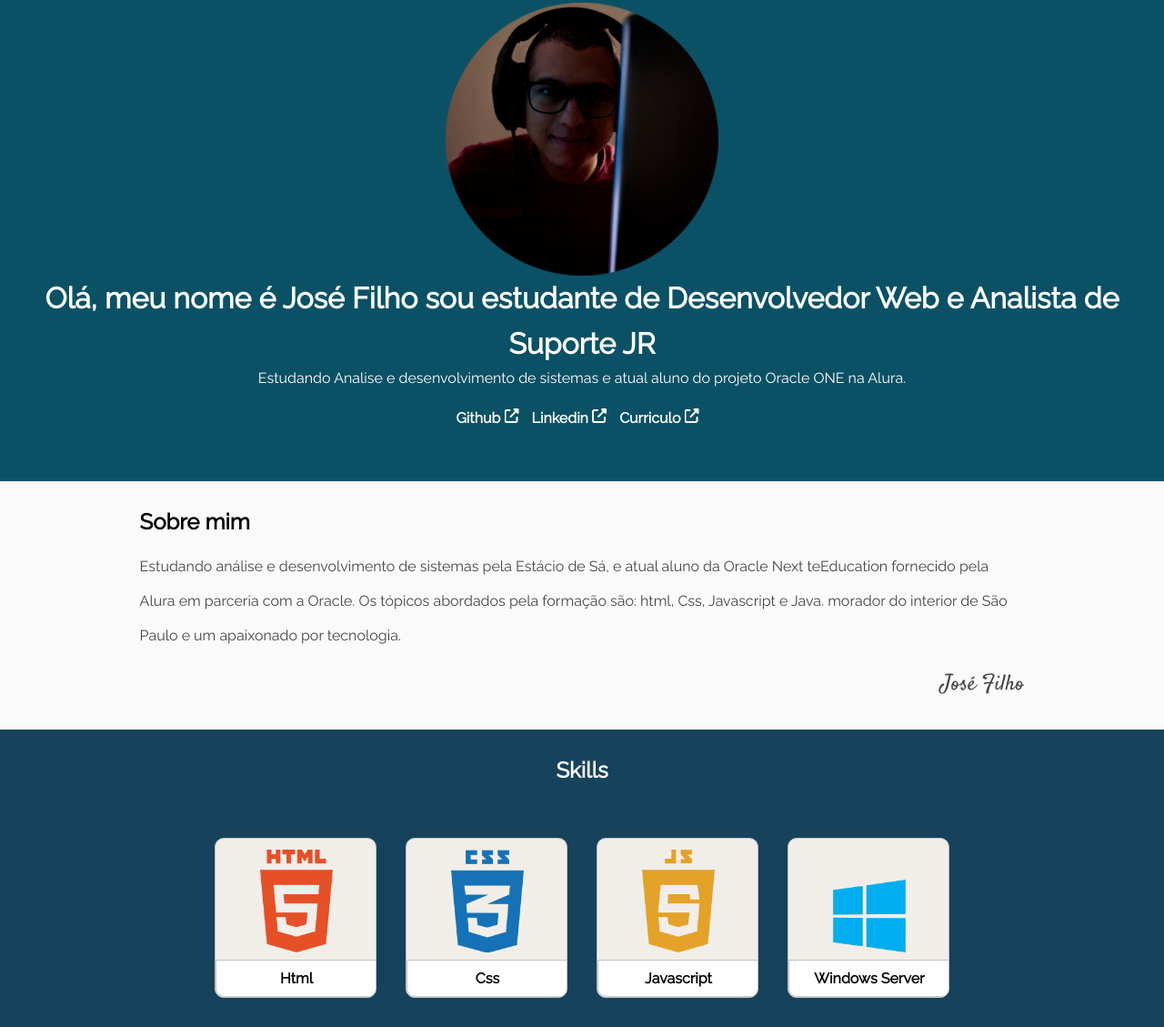
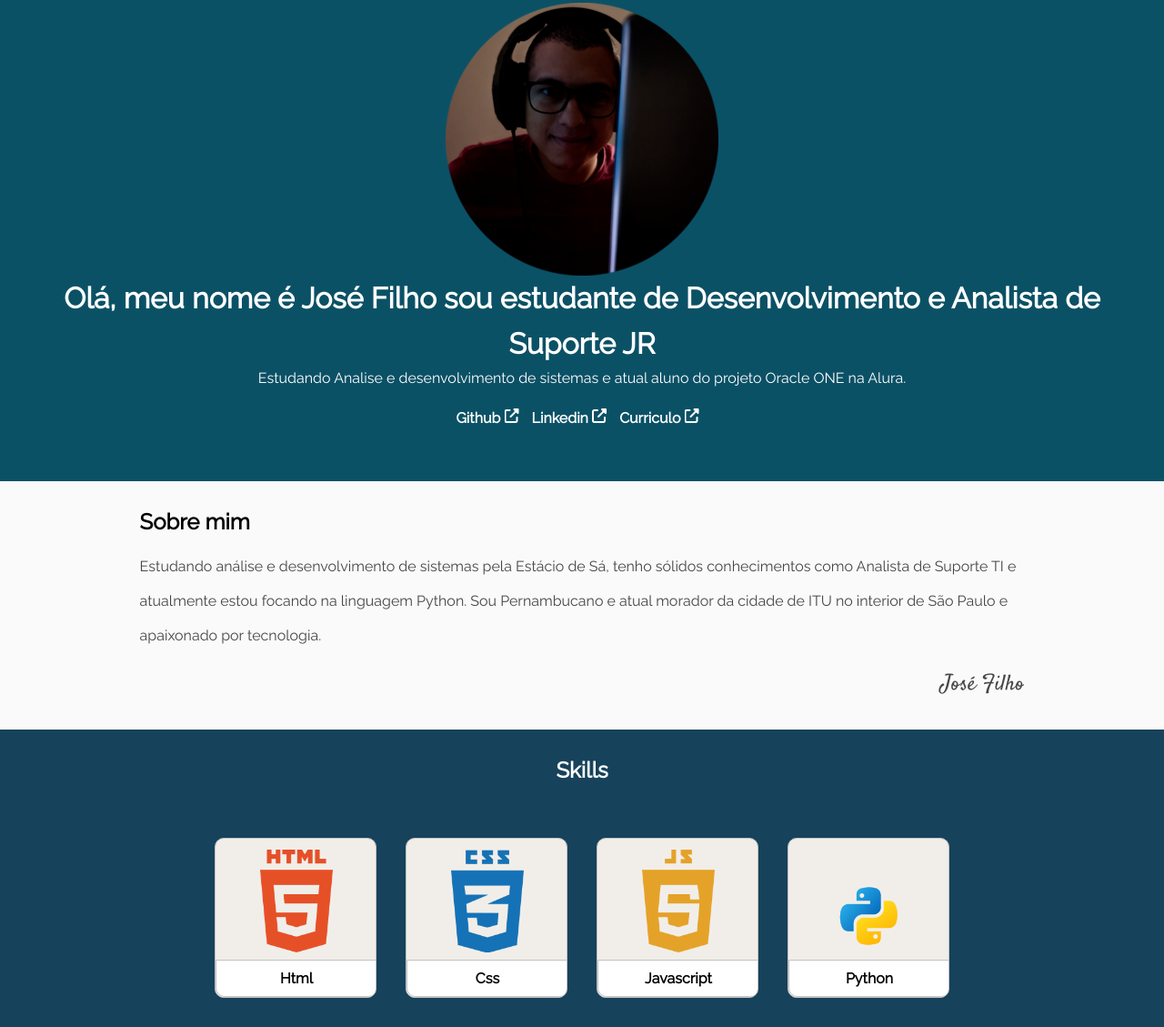
Before and after one commit to josecsfilho/Sobre, a plain HTML site: page index.html in a window 1280 px wide. Shown: the part 83-1212 px from the top of the page at 91% size. Drawn offline with nearby package versions, Linux system fonts and the light colour scheme.

Commit message:
Add files via upload

```diff
--- a/index.html
+++ b/index.html
@@ -53,7 +53,7 @@
     <header>
         <div class="container">
             <div class="text-content" data-aos="flip-down" data-aos-duration="3000">
-                <h1>Olá, meu nome é José Filho sou estudante de Desenvolvedor Web e Analista de Suporte JR</h1>
+                <h1>Olá, meu nome é José Filho sou estudante de Desenvolvimento e Analista de Suporte JR</h1>
                 <p>Estudando Analise e desenvolvimento de sistemas e atual aluno do projeto
                     Oracle ONE na Alura.</p>
                 <ul>
@@ -74,7 +74,7 @@
     </main>
     <section id="about" class="about-me" data-aos="fade-down" data-aos-anchor-placement="top-bottom" data-aos-duration="1500">
         <h2>Sobre mim</h2>
-        <p>Estudando análise e desenvolvimento de sistemas pela Estácio de Sá, e atual aluno da Oracle Next teEducation fornecido pela Alura em parceria com a Oracle. Os tópicos abordados pela formação são: html, Css, Javascript e Java. morador do interior de São Paulo e um apaixonado por tecnologia.</p>
+        <p>Estudando análise e desenvolvimento de sistemas pela Estácio de Sá, tenho sólidos conhecimentos como Analista de Suporte TI e atualmente estou focando na linguagem Python. Sou Pernambucano e atual morador da cidade de ITU no interior de São Paulo e apaixonado por tecnologia.</p>
 
         <div class="signature">
             <p>José Filho</p>
@@ -97,8 +97,8 @@
                 <legend>Javascript</legend>
             </div>
             <div class="items">
-                <img src="assets/img/windows.png" alt="placeholder" class="skills-image">
-                <legend>Windows Server</legend>
+                <img src="assets/img/icons8-python-144.png" alt="placeholder" class="skills-image">
+                <legend>Python</legend>
             </div>
         <!--    <div class="items">
                 <img src="assets/img/oracle.png" alt="placeholder" class="skills-image">
```
Also changed, not shown: assets/img/icons8-python-144.png (added), assets/img/python-128.png (added).
